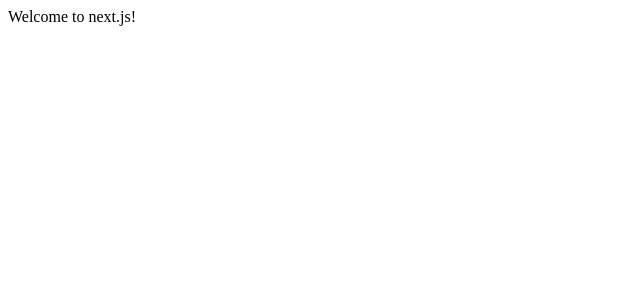
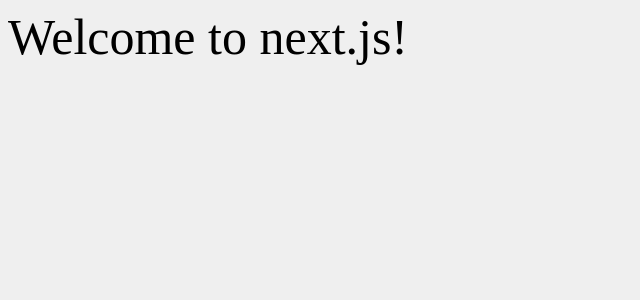
Before and after one commit to webtraining-zone/curso-profesional-graphql-frontend, a Next.js app: page / in a window 1280 px wide. Shown: the top 300 px of the page, without its empty margins (0-640 px from the left). Built offline with nearby package versions, Linux system fonts and the light colour scheme.

Commit message:
Agregar ejemplo de integración con SASS

```diff
--- /dev/null
+++ b/next.config.js
@@ -0,0 +1,2 @@
+const withSass = require('@zeit/next-sass');
+module.exports = withSass();
--- a/package.json
+++ b/package.json
@@ -13,7 +13,9 @@
   "author": "",
   "license": "UNLICENSED",
   "dependencies": {
+    "@zeit/next-sass": "^1.0.1",
     "next": "^7.0.2",
+    "node-sass": "^4.10.0",
     "react": "^16.6.3",
     "react-dom": "^16.6.3"
   }
--- a/pages/index.js
+++ b/pages/index.js
@@ -1 +1,3 @@
+import '../styles/global.scss';
+
 export default () => <div>Welcome to next.js!</div>
--- /dev/null
+++ b/styles/global.scss
@@ -0,0 +1,6 @@
+$font-size: 50px;
+
+body {
+  font-size: $font-size;
+  background: #efefef;
+}
```
Also changed, not shown: 1 other file (tests, documents, lock files or other folders).
